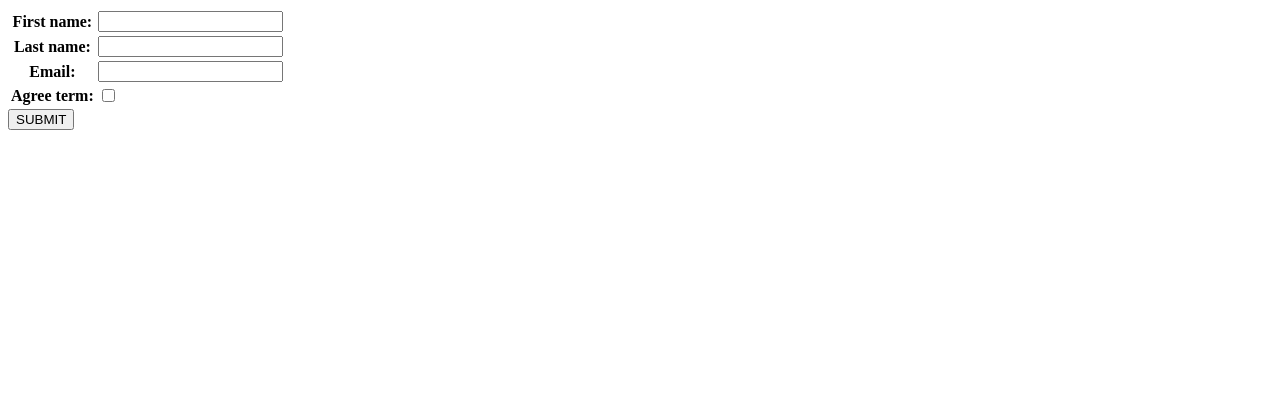
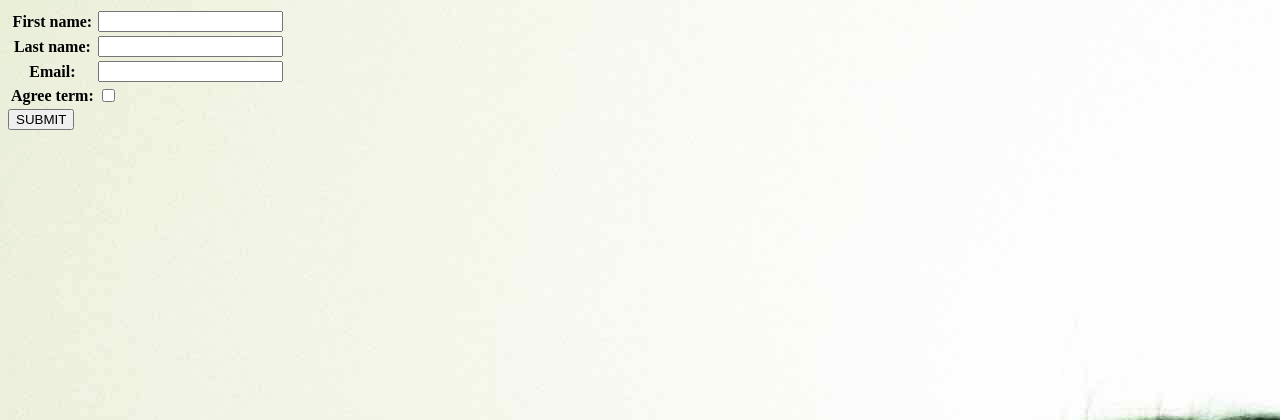
Before and after one commit to A-Au/ClubManner-Email, a Django app: page / in a window 1280 px wide. Shown: the top 420 px of the page. Run offline with Django 3.2, Linux system fonts and the light colour scheme.

Commit message:
add bg img

```diff
--- a/clubmanneremail/templates/index.html
+++ b/clubmanneremail/templates/index.html
@@ -2,6 +2,11 @@
 <html>
 <head>
     <title>$4000+S&H for the Super Suck</title>
+    <style type="text/css">
+        body {
+            background-image: url("http://clubmanner.com/resources/images/bg.jpg");
+        }
+    </style>
 </head>
 <body>
     <form action="" method="post">
```
